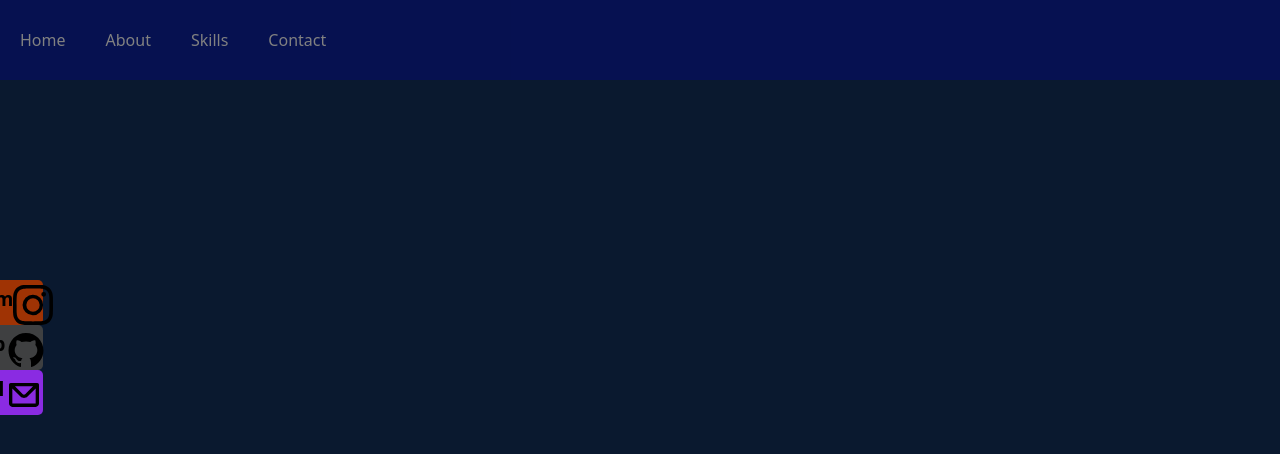
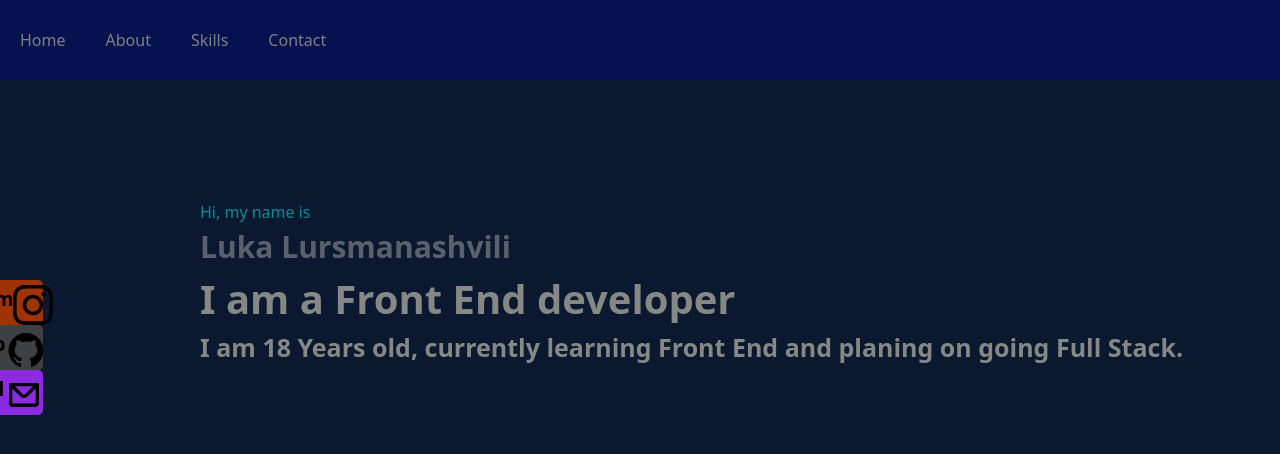
Before and after one commit to Itzlukal/Portfolio-app, a React (Vite) app: page / in a window 1280 px wide. Shown: the top 454 px of the page. Built offline with nearby package versions, Linux system fonts and the light colour scheme.

Commit message:
Created a Home page

```diff
--- a/src/App.jsx
+++ b/src/App.jsx
@@ -1,9 +1,11 @@
+import Home from "./Components/Home";
 import Navbar from "./Components/Navbar";
 
  export default function App(){
   return(
-    <div >
+    <div  >
    <Navbar />
+   <Home />
     </div>
   )
 }
--- /dev/null
+++ b/src/Components/Home.jsx
@@ -0,0 +1,14 @@
+import React from 'react'
+
+const Home = () => {
+  return (
+    <div className='home' name = "home">
+        <p style={{color:'#00FFFF',}}>Hi, my name is</p>
+        <h1  style={{ color: '#A9A9A9', fontSize: 30, fontWeight:700}}>Luka Lursmanashvili</h1>
+        <h2 style={{ color:'#FFF8DC', fontSize:40, fontWeight:700, }}>I am a Front End developer</h2>
+        <p style={{color:'#FFF8DC', fontSize:25, fontWeight:600, whiteSpace:'nowrap'}}>I am 18 Years old, currently learning Front End and planing on going Full Stack.</p>
+    </div>
+  )
+}
+
+export default Home
--- a/src/index.css
+++ b/src/index.css
@@ -8,7 +8,24 @@ height: 1000px;
 background-color: #0a192f;
 }
 
+
+.home{
+    z-index: 0;
+    display: flex;
+    justify-content: center;
+    flex-direction: column;
+    margin: auto;
+    padding: 200px;
+    transition: 0.6s;
+    opacity: 0.5;
+
+}
+.home:hover{
+    opacity: 0.9;
+}
+
  .navbar{
+    z-index: 10;
     position: absolute;
     align-items: center;
     height: 80px;
```
